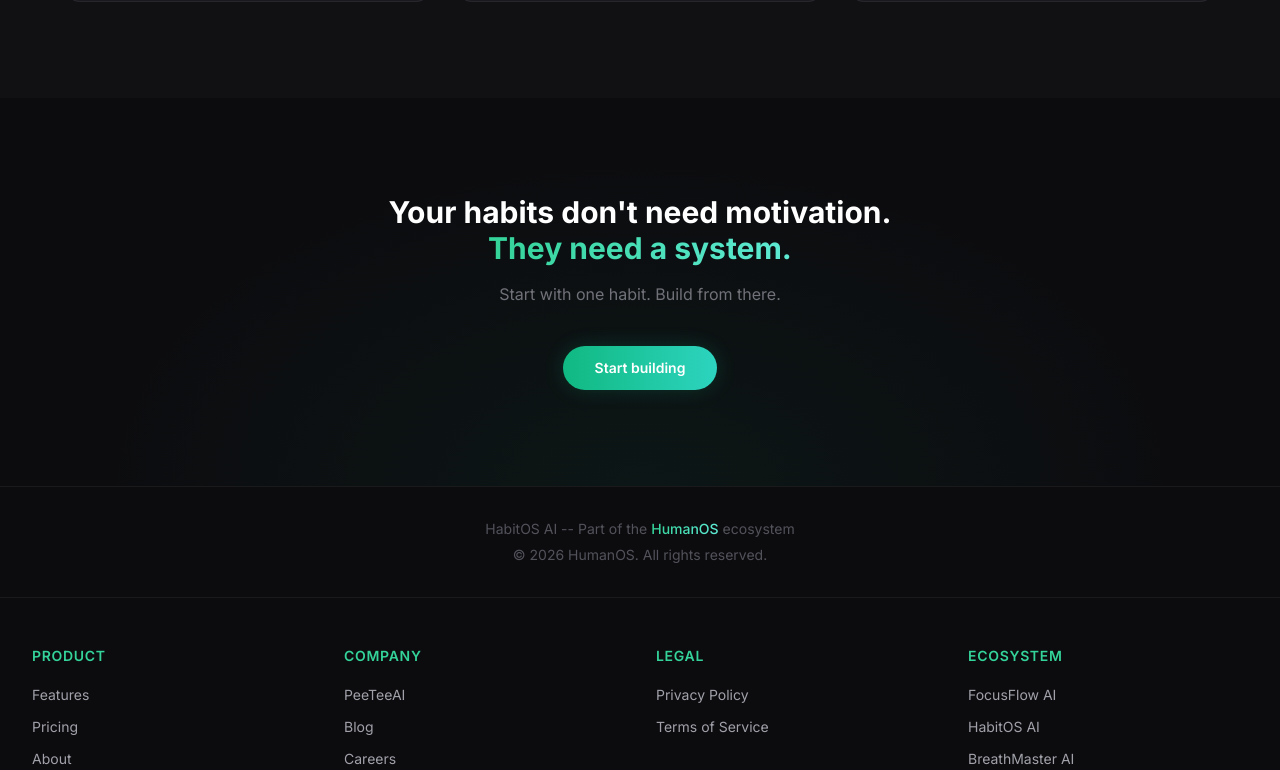
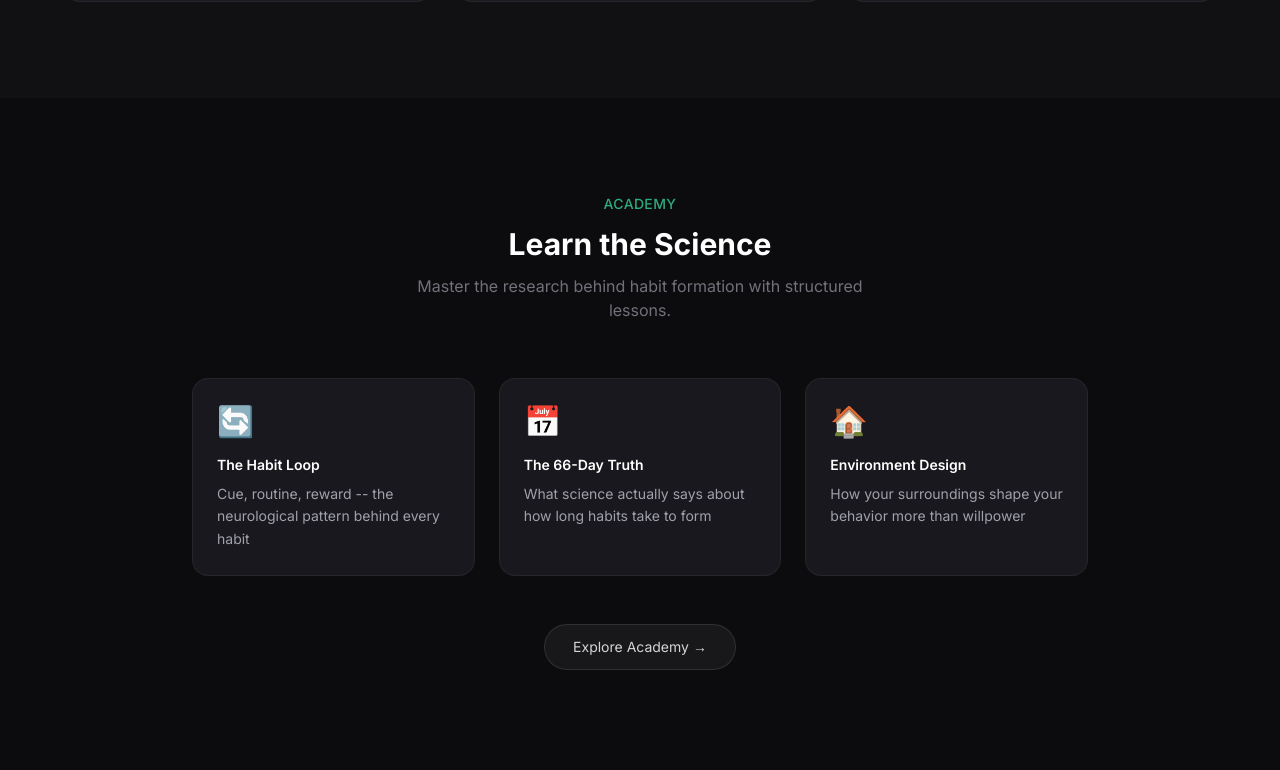
Before and after one commit to haidongkixot/habitos-ai, a Next.js app: page / in a window 1280 px wide. Shown: the part 5710-6480 px from the top of the page. Built offline with nearby package versions, Linux system fonts and the light colour scheme; no server answers; the database is empty.

Commit message:
Fix Academy visibility: seed data, landing page section

```diff
--- a/src/app/page.tsx
+++ b/src/app/page.tsx
@@ -587,6 +587,46 @@ export default async function Home() {
           </div>
         </section>
 
+        {/* ── Academy ── */}
+        <section className="px-4 py-24">
+          <div className="max-w-4xl mx-auto">
+            <div className="text-center mb-14">
+              <p className="text-emerald-400/80 text-sm mb-3 tracking-wide uppercase font-medium">
+                Academy
+              </p>
+              <h2 className="text-3xl font-bold text-white">
+                Learn the Science
+              </h2>
+              <p className="text-zinc-500 mt-3 max-w-md mx-auto">
+                Master the research behind habit formation with structured lessons.
+              </p>
+            </div>
+
+            <div className="grid grid-cols-1 sm:grid-cols-3 gap-6 mb-12">
+              {[
+                { title: 'The Habit Loop', subtitle: 'Cue, routine, reward -- the neurological pattern behind every habit', icon: '🔄' },
+                { title: 'The 66-Day Truth', subtitle: 'What science actually says about how long habits take to form', icon: '📅' },
+                { title: 'Environment Design', subtitle: 'How your surroundings shape your behavior more than willpower', icon: '🏠' },
+              ].map((ch) => (
+                <div key={ch.title} className="bg-[#1c1c22]/80 backdrop-blur-sm border border-white/[0.06] rounded-2xl p-6 hover:border-emerald-500/20 hover:shadow-[0_0_30px_rgba(16,185,129,0.06)] transition-all duration-300">
+                  <div className="text-3xl mb-4">{ch.icon}</div>
+                  <h3 className="text-white font-semibold text-sm mb-2">{ch.title}</h3>
+                  <p className="text-zinc-400 text-sm leading-relaxed">{ch.subtitle}</p>
+                </div>
+              ))}
+            </div>
+
+            <div className="text-center">
+              <Link
+                href="/academy"
+                className="inline-block bg-white/5 border border-white/10 hover:bg-white/10 text-zinc-300 hover:text-white px-7 py-3 rounded-full text-sm transition-all"
+              >
+                Explore Academy &rarr;
+              </Link>
+            </div>
+          </div>
+        </section>
+
         {/* ── Section 5: CTA ── */}
         <section className="px-4 py-24 relative">
           <div className="absolute inset-0 bg-[radial-gradient(ellipse_at_bottom,_rgba(16,185,129,0.06),transparent_60%)] pointer-events-none" />
```
Also changed, not shown: 1 other file (tests, documents, lock files or other folders).
